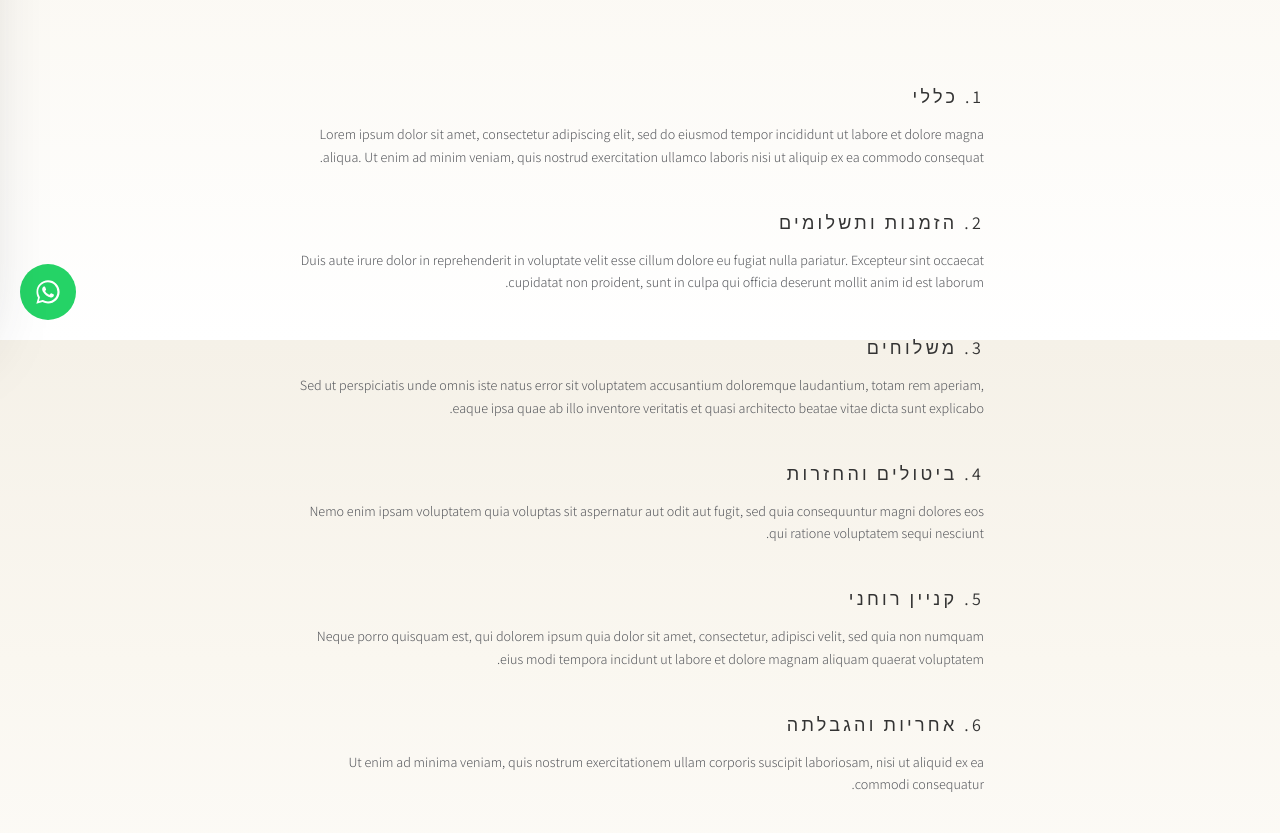
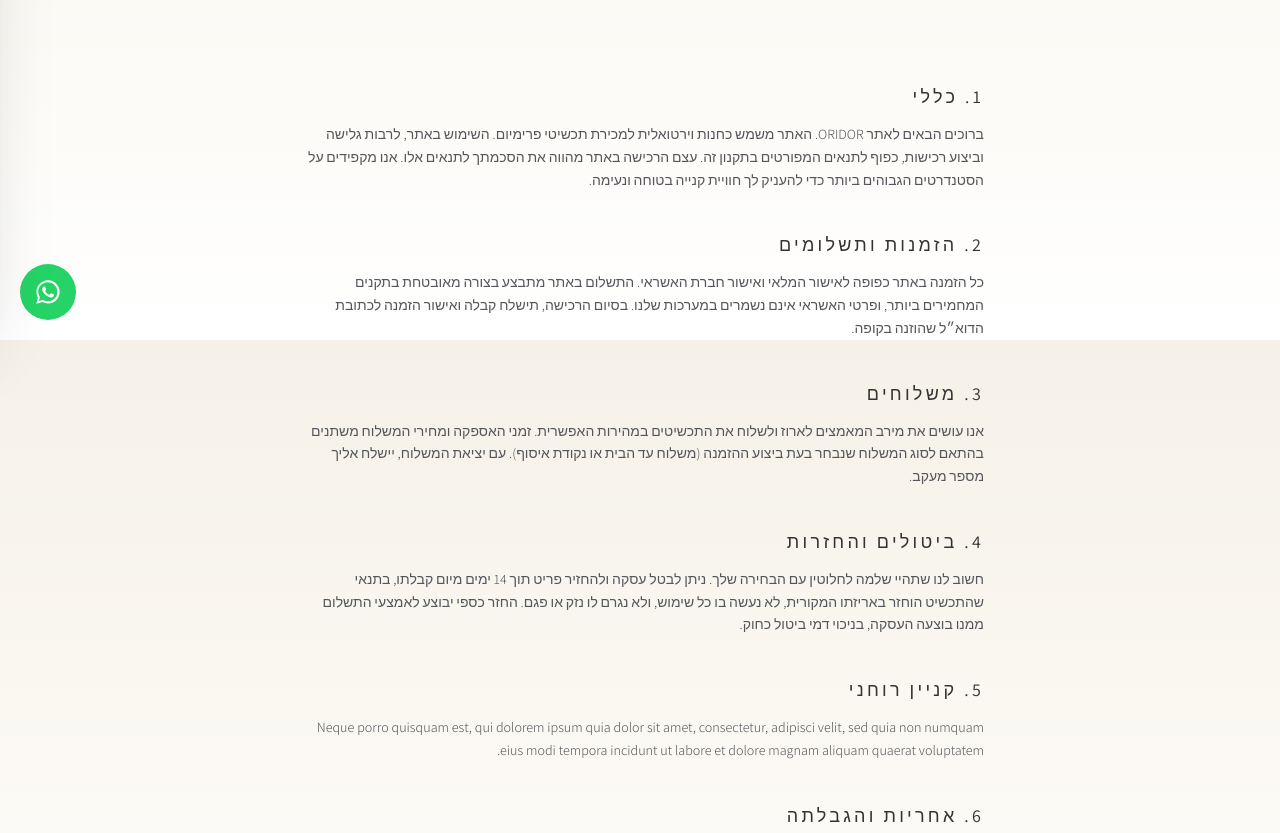
Before and after one commit to adiamatoa12-max/oridor-jewelry, a Next.js app: page /terms in a window 1280 px wide. Shown: the part 460-1293 px from the top of the page. Built offline with nearby package versions, Linux system fonts and the light colour scheme.

Commit message:
Fill Terms sections 1-4 with real Hebrew content
Co-Authored-By: Claude Opus 4.8 <noreply@anthropic.com>

```diff
--- a/app/terms/page.tsx
+++ b/app/terms/page.tsx
@@ -11,19 +11,19 @@ export const metadata: Metadata = {
 const SECTIONS = [
   {
     title: "1. כללי",
-    body: "Lorem ipsum dolor sit amet, consectetur adipiscing elit, sed do eiusmod tempor incididunt ut labore et dolore magna aliqua. Ut enim ad minim veniam, quis nostrud exercitation ullamco laboris nisi ut aliquip ex ea commodo consequat.",
+    body: "ברוכים הבאים לאתר ORIDOR. האתר משמש כחנות וירטואלית למכירת תכשיטי פרימיום. השימוש באתר, לרבות גלישה וביצוע רכישות, כפוף לתנאים המפורטים בתקנון זה. עצם הרכישה באתר מהווה את הסכמתך לתנאים אלו. אנו מקפידים על הסטנדרטים הגבוהים ביותר כדי להעניק לך חוויית קנייה בטוחה ונעימה.",
   },
   {
     title: "2. הזמנות ותשלומים",
-    body: "Duis aute irure dolor in reprehenderit in voluptate velit esse cillum dolore eu fugiat nulla pariatur. Excepteur sint occaecat cupidatat non proident, sunt in culpa qui officia deserunt mollit anim id est laborum.",
+    body: "כל הזמנה באתר כפופה לאישור המלאי ואישור חברת האשראי. התשלום באתר מתבצע בצורה מאובטחת בתקנים המחמירים ביותר, ופרטי האשראי אינם נשמרים במערכות שלנו. בסיום הרכישה, תישלח קבלה ואישור הזמנה לכתובת הדוא״ל שהוזנה בקופה.",
   },
   {
     title: "3. משלוחים",
-    body: "Sed ut perspiciatis unde omnis iste natus error sit voluptatem accusantium doloremque laudantium, totam rem aperiam, eaque ipsa quae ab illo inventore veritatis et quasi architecto beatae vitae dicta sunt explicabo.",
+    body: "אנו עושים את מירב המאמצים לארוז ולשלוח את התכשיטים במהירות האפשרית. זמני האספקה ומחירי המשלוח משתנים בהתאם לסוג המשלוח שנבחר בעת ביצוע ההזמנה (משלוח עד הבית או נקודת איסוף). עם יציאת המשלוח, יישלח אליך מספר מעקב.",
   },
   {
     title: "4. ביטולים והחזרות",
-    body: "Nemo enim ipsam voluptatem quia voluptas sit aspernatur aut odit aut fugit, sed quia consequuntur magni dolores eos qui ratione voluptatem sequi nesciunt.",
+    body: "חשוב לנו שתהיי שלמה לחלוטין עם הבחירה שלך. ניתן לבטל עסקה ולהחזיר פריט תוך 14 ימים מיום קבלתו, בתנאי שהתכשיט הוחזר באריזתו המקורית, לא נעשה בו כל שימוש, ולא נגרם לו נזק או פגם. החזר כספי יבוצע לאמצעי התשלום ממנו בוצעה העסקה, בניכוי דמי ביטול כחוק.",
   },
   {
     title: "5. קניין רוחני",
```
